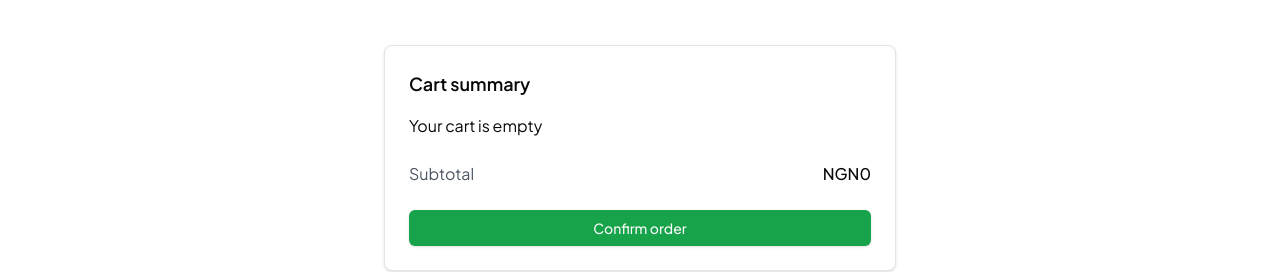
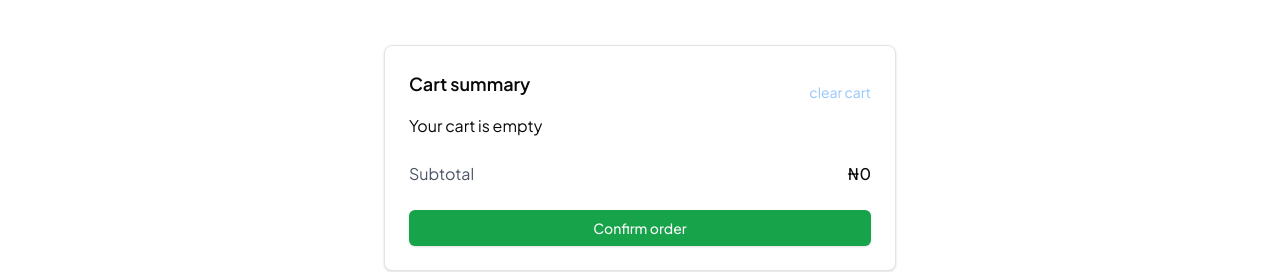
Before and after one commit to BomsG/solarAfriq, a Next.js app: page /cart in a window 1280 px wide. Shown: the part 165-437 px from the top of the page. Built offline with nearby package versions, Linux system fonts and the light colour scheme.

Commit message:
refactor: fixed sub total

```diff
--- a/app/cart/page.tsx
+++ b/app/cart/page.tsx
@@ -1,6 +1,8 @@
+/* eslint-disable @typescript-eslint/no-explicit-any */
+
 'use client';
 
-import { useState } from 'react';
+import { useState, useEffect } from 'react';
 import { useCart } from '@/rest/hooks/useCart';
 import { FaTrashAlt } from 'react-icons/fa';
 import Image from 'next/image';
@@ -37,6 +39,21 @@ export default function CartPage() {
     }, {})
   );
 
+  const calculateSubTotal = () => {
+    const total = cart.reduce((sum, item) => {
+      const quantity = quantities[item.id] ?? 1;
+      const price = parseFloat(item.price.toString().replace(/,/g, '')) || 0;
+
+      console.log(price);
+      return sum + price * quantity;
+    }, 0);
+    setSubTotal(total);
+  };
+
+  useEffect(() => {
+    calculateSubTotal();
+  }, [quantities, cart]);
+
   const handleQuantityChange = (id: number, newQuantity: number) => {
     setQuantities((prev) => ({
       ...prev,
@@ -55,10 +72,8 @@ export default function CartPage() {
     setOpenContact(true);
     const cartDetails = cart.map((item) => {
       const quantity = quantities[item.id] ?? 1;
-      const price = parseFloat(item.price.toString()) || 0;
+      // const price = parseFloat(item.price.toString()) || 0;
       const colour = selectedColours[item.id].toLowerCase() ?? '';
-
-      setSubTotal(price * quantity);
 
       return {
         productId: item.id,
@@ -104,7 +119,18 @@ export default function CartPage() {
 
         {!openContact && (
           <div className='max-w-lg mt-[90px] mx-auto p-6 bg-white border rounded-lg shadow'>
-            <h2 className='text-lg font-semibold mb-4'>Cart summary</h2>
+            <div className='flex justify-between items-center'>
+              <h2 className='text-lg font-semibold mb-4'>Cart summary</h2>
+              <div
+                className='text-sm text-blue-300 cursor-pointer'
+                onClick={() => {
+                  clearCart();
+                  router.push('/products');
+                }}
+              >
+                clear cart
+              </div>
+            </div>
 
             {itemCount === 0 ? (
               <p>Your cart is empty</p>
@@ -170,7 +196,7 @@ export default function CartPage() {
             <div className='my-6 space-y-3'>
               <div className='flex justify-between'>
                 <span className='text-gray-600'>Subtotal</span>
-                <span className='font-medium'>NGN{subTotal}</span>
+                <span className='font-medium'>₦{subTotal.toLocaleString()}</span>
               </div>
             </div>
 
--- a/app/products/page.tsx
+++ b/app/products/page.tsx
@@ -87,7 +87,7 @@ const ProductPage: React.FC = () => {
         <ShowProductModal openProd={openProd} setOpenProd={setOpenProd} data={mol} />
 
         <div className='text-center mt-10'>
-          <Link href='/Cart'>
+          <Link href='/cart'>
             <button
               className='bg-black text-white px-6 py-3 mt-4 rounded-md hover:bg-green-200 transition'
               // onClick={viewCart}
```
